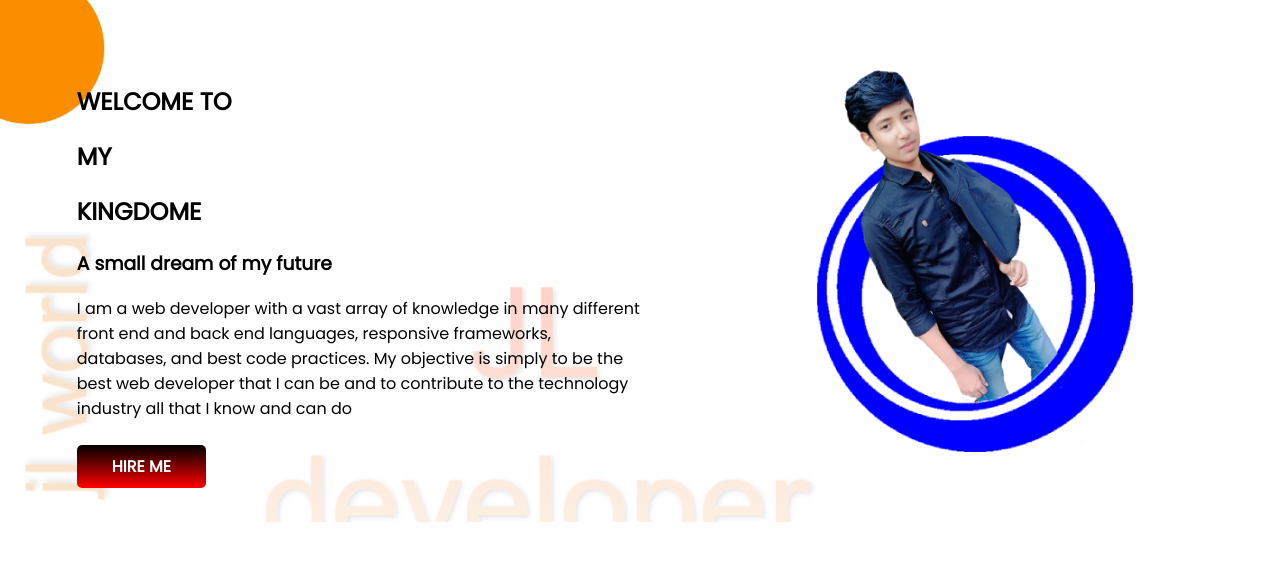
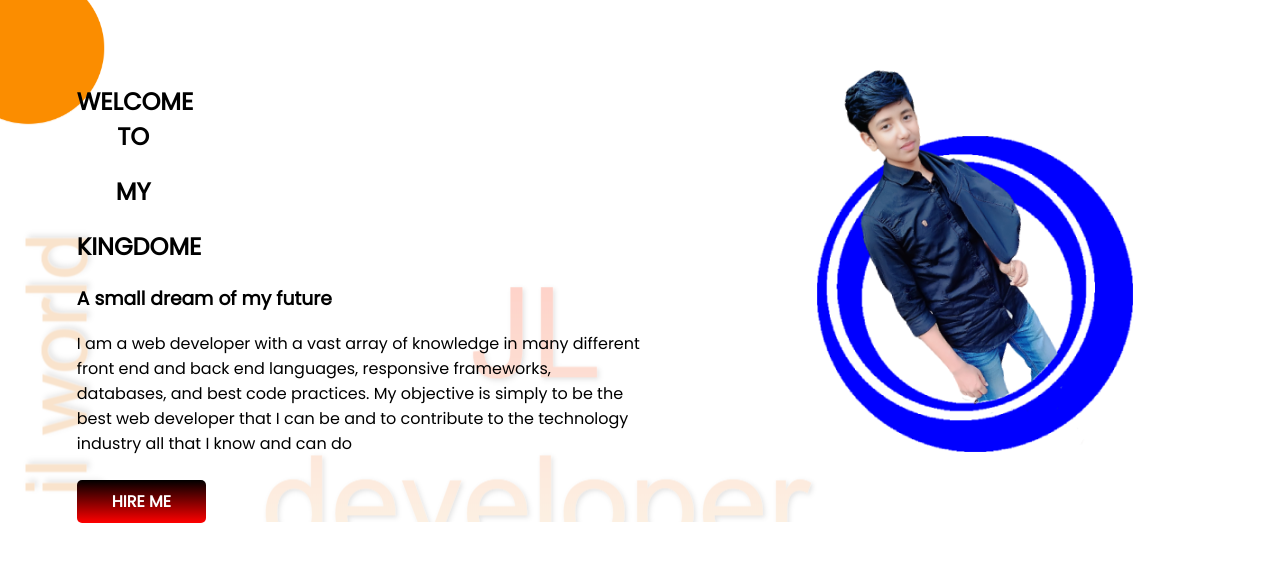
Before and after one commit to jahidul4738/my-first-repo, a plain HTML site: page index.html in a window 1280 px wide. Drawn offline with Linux system fonts and the light colour scheme.

Commit message:
added header

```diff
--- a/index.html
+++ b/index.html
@@ -18,9 +18,11 @@
 <body>
     <section class="top-benar">
         <div class="half-widt">
-            <h1>WELCOME TO</h1>
-            <H1>MY</H1>
-            <H1>KINGDOME</H1>
+            <div class="cen-ter">
+                <h1>WELCOME TO</h1>
+                <H1>MY</H1>
+                <H1>KINGDOME</H1>
+            </div>
             <h3>A small dream of my future</h3>
             <p>I am a web developer with a vast array of knowledge in many different front end and back end languages,
                 responsive
--- a/style.css
+++ b/style.css
@@ -38,3 +38,8 @@ section {
     background-image: url(sssh.png);
     background-repeat: no-repeat;
 }
+
+.cen-ter {
+    width: 20%;
+    text-align: center;
+}
```
